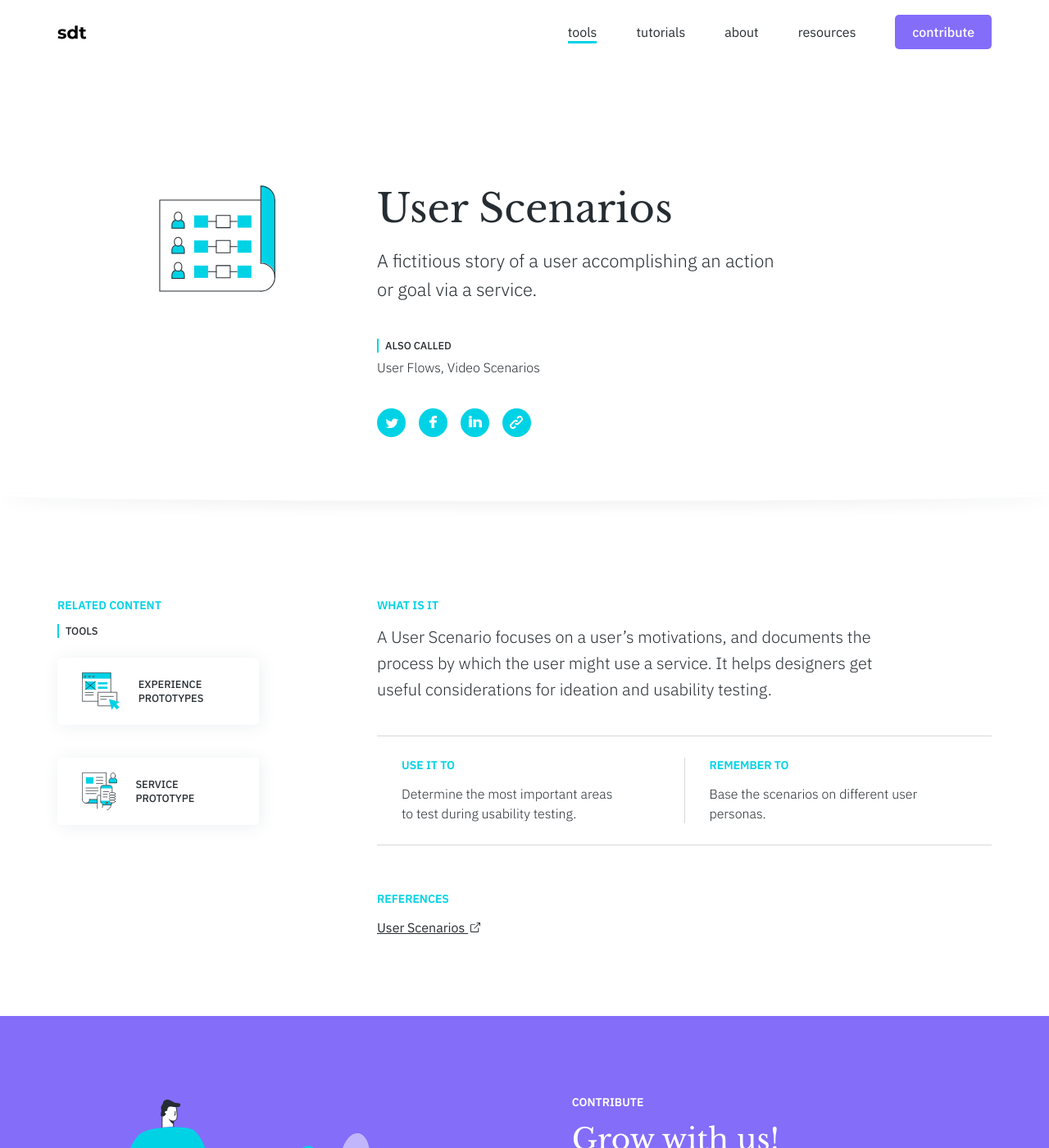
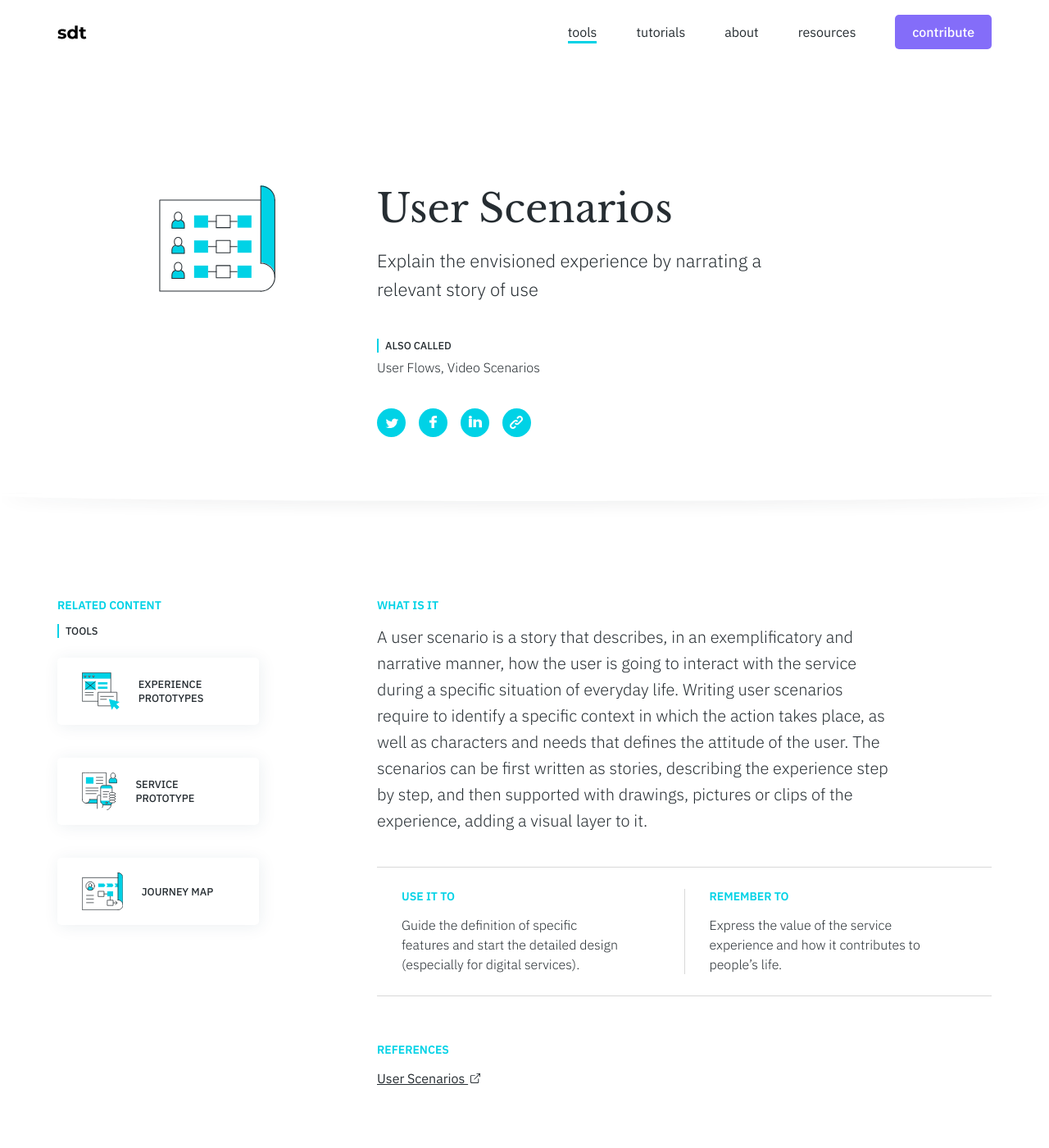
Before and after one commit to service-design-tools/sdt-website, a Jekyll site: the page built from _tools/user-scenarios.md, in a window 1280 px wide and 1400 px high. Shown: the whole window at 82% size. Built offline with Jekyll 4.4.1, drawn with Linux system fonts in a browser that asks for light colours.

Commit message:
Update tool “user-scenarios”

```diff
--- a/_tools/user-scenarios.md
+++ b/_tools/user-scenarios.md
@@ -1,6 +1,6 @@
 ---
 title: User Scenarios
-subtitle: A fictitious story of a user accomplishing an action or goal via a service.
+subtitle: Explain the envisioned experience by narrating a relevant story of use
 properties:
   how:
     - Narratives
@@ -57,10 +57,15 @@ related:
   tools:
     - Experience Prototypes
     - Service Prototype
-use: Determine the most important areas to test during usability testing.
-reminder: Base the scenarios on different user personas.
+    - Journey Map
+use: >-
+  Guide the definition of specific features and start the detailed design
+  (especially for digital services).
+reminder: >-
+  Express the value of the service experience and how it contributes to people's
+  life.
 references:
   - link: 'https://www.interaction-design.org/literature/topics/user-scenarios'
     name: User Scenarios
 ---
-A User Scenario focuses on a user’s motivations, and documents the process by which the user might use a service. It helps designers get useful considerations for ideation and usability testing.
+A user scenario is a story that describes, in an exemplificatory and narrative manner, how the user is going to interact with the service during a specific situation of everyday life. Writing user scenarios require to identify a specific context in which the action takes place, as well as characters and needs that defines the attitude of the user. The scenarios can be first written as stories, describing the experience step by step, and then supported with drawings, pictures or clips of the experience, adding a visual layer to it.
```
